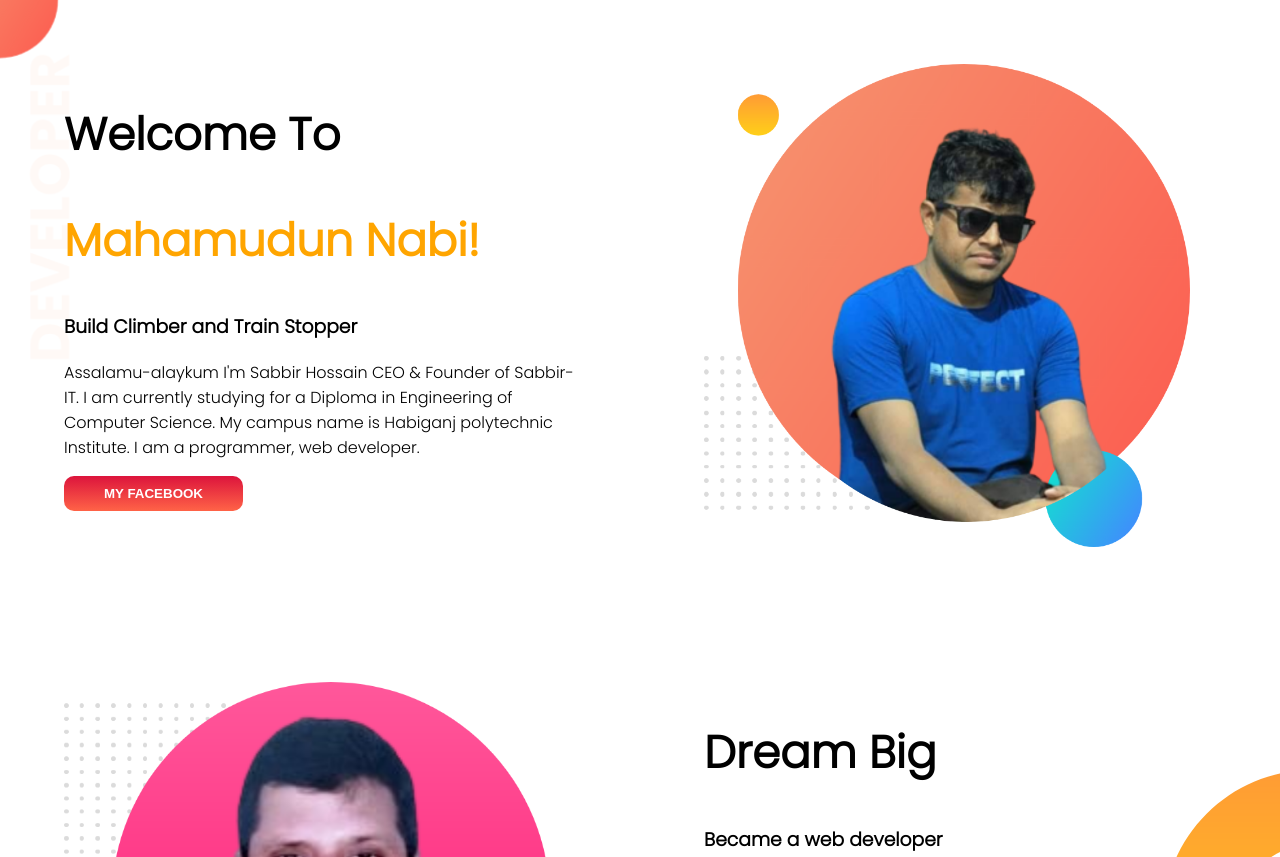
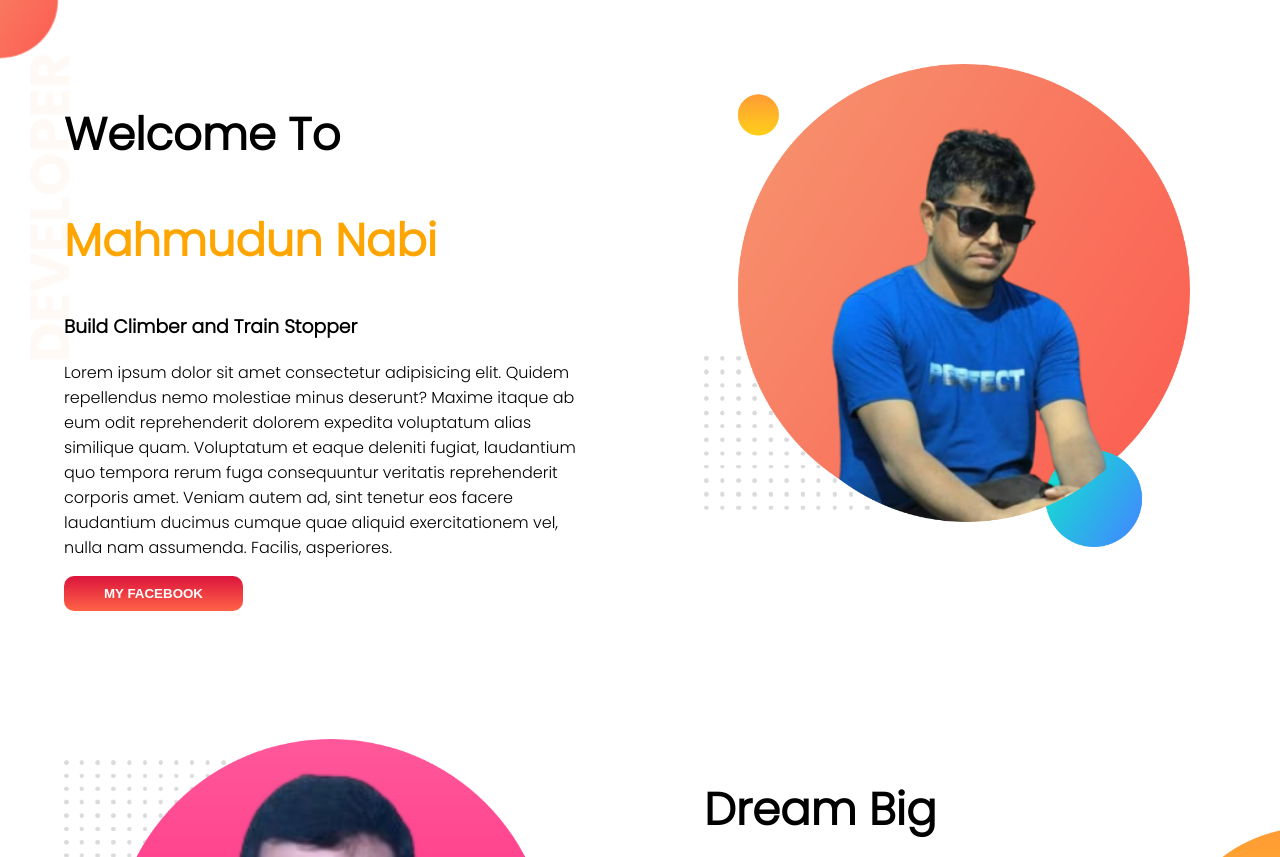
Before and after one commit to sabbirhossaindev/nabi-s-website, a plain HTML site: page index.html in a window 1280 px wide. Shown: the top 857 px of the page. Drawn offline with Linux system fonts and the light colour scheme.

Commit message:
all dome

```diff
--- a/index.html
+++ b/index.html
@@ -15,9 +15,9 @@
     <section class="first-section">
         <div class="fst-section-div">
             <h1>Welcome To</h1>
-            <h1><span>Mahamudun Nabi!</span></h1>
+            <h1><span>Mahmudun Nabi</span></h1>
             <h3>Build Climber and Train Stopper</h3>
-            <p>Assalamu-alaykum I'm Sabbir Hossain CEO & Founder of Sabbir-IT. I am currently studying for a Diploma in Engineering of Computer Science. My campus name is Habiganj polytechnic Institute. I am a programmer, web developer.</p>
+            <p>Lorem ipsum dolor sit amet consectetur adipisicing elit. Quidem repellendus nemo molestiae minus deserunt? Maxime itaque ab eum odit reprehenderit dolorem expedita voluptatum alias similique quam. Voluptatum et eaque deleniti fugiat, laudantium quo tempora rerum fuga consequuntur veritatis reprehenderit corporis amet. Veniam autem ad, sint tenetur eos facere laudantium ducimus cumque quae aliquid exercitationem vel, nulla nam assumenda. Facilis, asperiores.</p>
             <button class="btn-facbook"><a href="https://www.facebook.com/mahmudun.nabi.75">MY FACEBOOK</a></button>
         </div>
         <div class="fst-section-div">
@@ -52,6 +52,6 @@
     <section>
 </body>
     <footer>
-        <p>Mahamudun Nabi @Copy right 2022 || Thanks a lot</p>
+        <p>Mahmudun Nabi @Copy right 2022 || Thanks a lot</p>
     </footer>
 </html>
```
